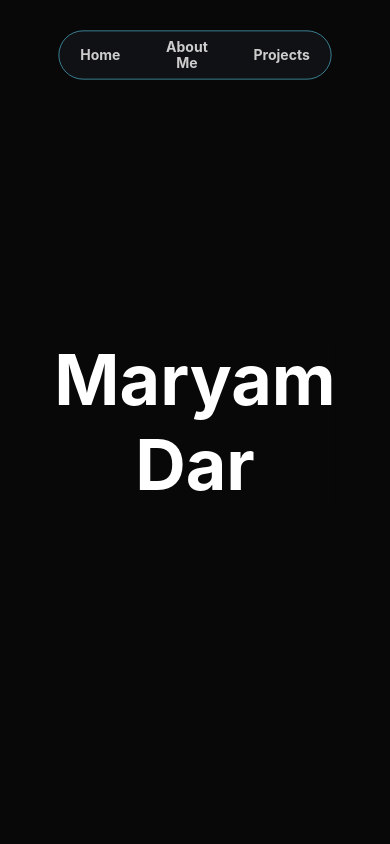
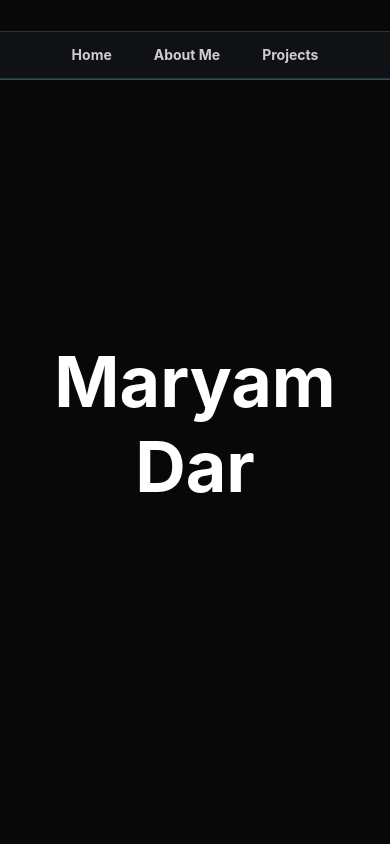
Before and after one commit to marydar/my-react-app, a React (Create React App) app: page / in a window 390 px wide. Shown: the top 844 px of the page. Built offline with nearby package versions, Linux system fonts and the light colour scheme.

Commit message:
add animation starts to the background

```diff
--- a/src/App.css
+++ b/src/App.css
@@ -137,12 +137,12 @@
   position: fixed;
 } */
 .navHolder{
-  top: 20px;
+  /* top: 20px;
   left: 0;
-  right: 0;
+  right: 0; */
   background: transparent;
   display: flex;
-  position: fixed;
+  /* position: fixed; */
   align-items: center;
   justify-content: center;
 }
@@ -151,7 +151,9 @@
   height: 70px;
   background: #131519;
   opacity: 0.8;
-  z-index: 1000;
+  position: fixed;
+  top: 20px;
+  z-index: 9999;
   border-radius: 40px;
   border:1px solid #61dafb;
   display: flex;
@@ -210,6 +212,12 @@
   background-color: transparent;
   width: 100vh;
 }
+
+@media screen and (min-width: 1550px) {
+  .nav{
+    z-index: 9999;
+  }
+}
 @media screen and (max-width: 1550px) {
 
   .center{
@@ -225,6 +233,7 @@
   }
   .nav{
     transform: scale(0.8);
+    z-index: 9999;
   }
   .home{
     transform: scale(0.8);
@@ -246,6 +255,7 @@
   }
   .nav{
     transform: scale(0.8);
+    z-index: 9999;
   }
   .home{
     transform: scale(0.8);
@@ -267,9 +277,29 @@
   }
   .nav{
     transform: scale(0.7);
+    z-index: 9999;
   }
   .home{
     transform: scale(0.7);
   }
 
 }
+
+#stars {
+  width: 2px;
+  height: 2px;
+  background: transparent;
+  animation: animStar 50s linear infinite;
+}
+/* #stars :hover{
+  width: 2px;
+  height: 2px;
+  cursor: pointer;
+} */
+
+@keyframes animStar{
+  from	{
+    transform: translateY(0px)}
+  to		{
+    transform: translateY(-2000px)}
+  }
--- a/src/dev.js
+++ b/src/dev.js
@@ -1,6 +1,7 @@
 "use client";
 
-import { useRef } from 'react';
+// import { useRef } from 'react';
+import React, { useState, useEffect, useRef } from 'react';
 import './App.css';
 import { motion, useScroll, useTransform} from "framer-motion";
 import Project from './project';
@@ -42,14 +43,72 @@ function Square(props){
     );
 };
 
+
+function generateBoxShadows(n) {
+    let shadows = [];
+    for (let i = 0; i < n; i++) {
+      const x = Math.floor(Math.random() * 2000);
+      const y = Math.floor(Math.random() * 8000);
+      shadows.push(`${x}px ${y}px #FFF`);
+    }
+    return shadows.join(', ');
+  }
+
+
 function Dev()  {
     addProject("music player", "jan 2024", "this is music player clone", "#java #javafx","links", "imgurl");
     addProject("music player", "jan 2024", "this is music player clone", "#java #javafx","links", "imgurl");
     addProject("music player", "jan 2024", "this is music player clone", "#java #javafx","links", "imgurl");
     addProject("music player", "jan 2024", "this is music player clone", "#java #javafx","links", "imgurl");
-    // const project = makeProject();
+    const numberOfStars = 700;
+    // const boxShadows = generateBoxShadows(numberOfStars);
+
+    const starsRef = useRef(null);
+
+    const applyStyles = () => {
+        const boxShadows = generateBoxShadows(numberOfStars); // Replace with your box shadow generation logic
+        starsRef.current.style.boxShadow = boxShadows;
+    };
+
+    useEffect(() => {
+        window.addEventListener('mousemove', applyStyles);
+        return () => {
+          window.removeEventListener('mousemove', applyStyles);
+        };
+      }, []);
+
+    const [stars, setStars] = useState([]);
+
+        useEffect(() => {
+          // Generate an array of stars with random positions and sizes
+          const newStars = Array.from({ length: 100 }, () => ({
+            position: { x: Math.random() * window.innerWidth, y: 0 },
+            size: Math.random() * 3,
+            boxShadow: generateBoxShadows(1) // Implement your box shadow generation logic
+          }));
+          setStars(newStars);
+        }, []);
+
     return (
         <>
+        {/* {applyStyles()} */}
+        <div id="stars" ref={starsRef} ></div>
+
+        {/* <div className="stars-container">
+            {stars.map((star, index) => (
+              <div
+                key={index}
+                id="stars"
+                style={{
+                  left: star.position.x,
+                  top: star.position.y,
+                  width: `${star.size}px`,
+                  height: `${star.size}px`,
+                  boxShadow: star.boxShadow
+                }}
+              />
+            ))}
+          </div> */}
         <div className='navHolder'>
             <div className='nav'>
                 <div className='componentsHolder'>
```
